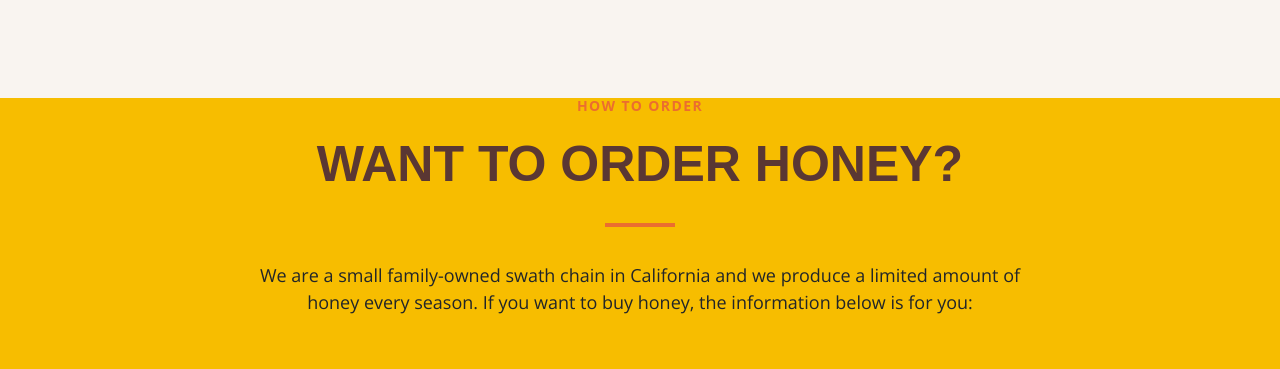
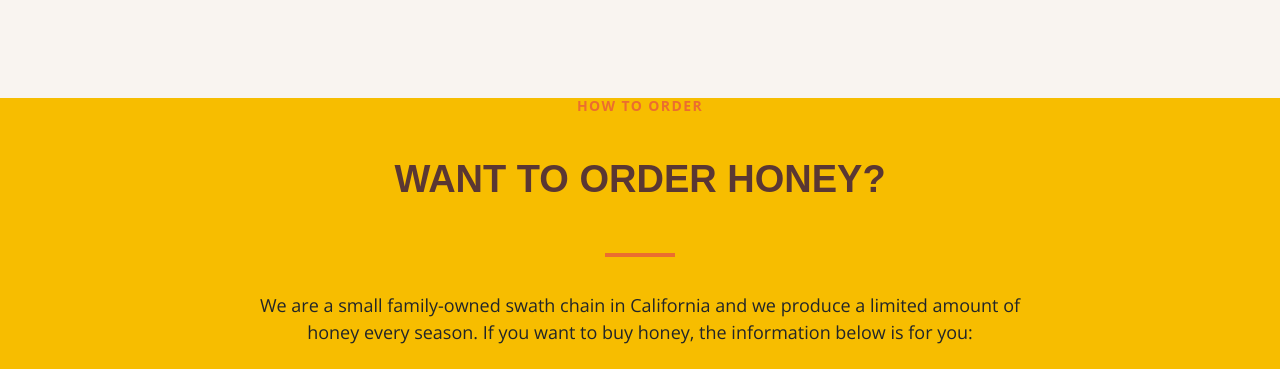
Before and after one commit to obond3006/Honey-bee-project, a plain HTML site: page index.html in a window 1280 px wide. Shown: the part 4660-5029 px from the top of the page. Drawn offline with nearby package versions, Linux system fonts and the light colour scheme; a web font is replaced by a local one.

```diff
--- a/css/steps.css
+++ b/css/steps.css
@@ -32,7 +32,7 @@
     background-size: cover;
     min-height: 300px
 }
-.steps__subheading {
+.steps-subheading {
     color: var(--h3-text-color);
     font-family: "Signika Negative", sans-serif;
     font-size: 38px;
```
